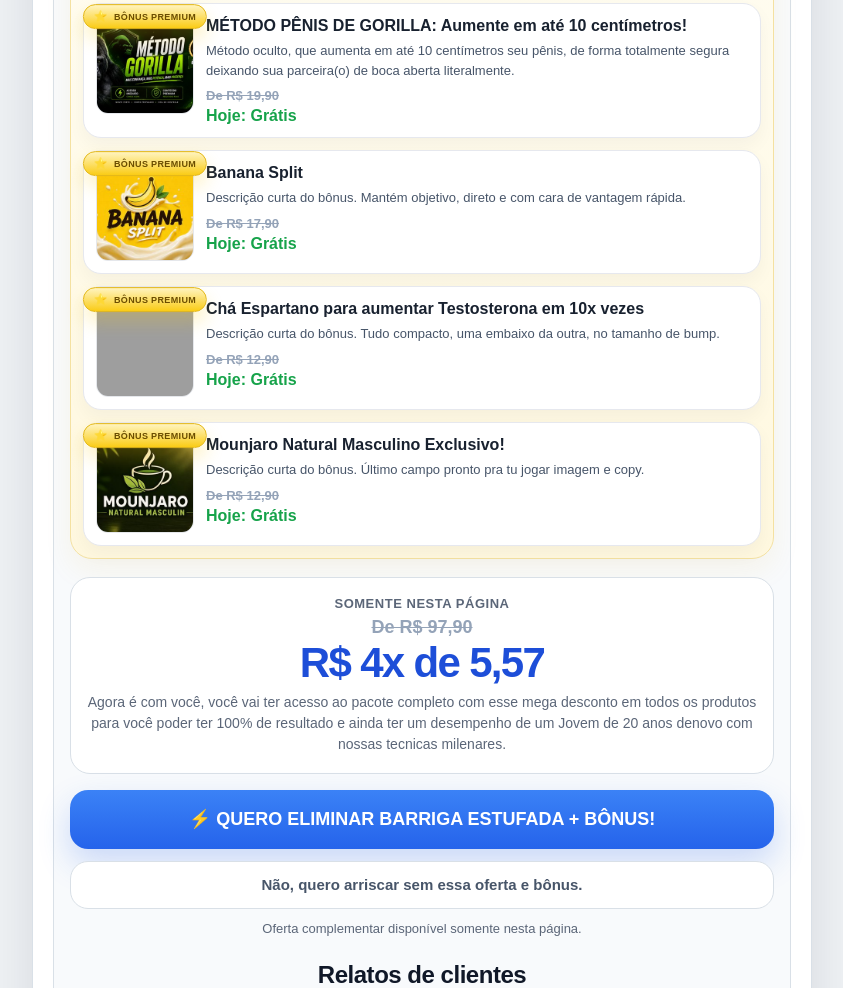
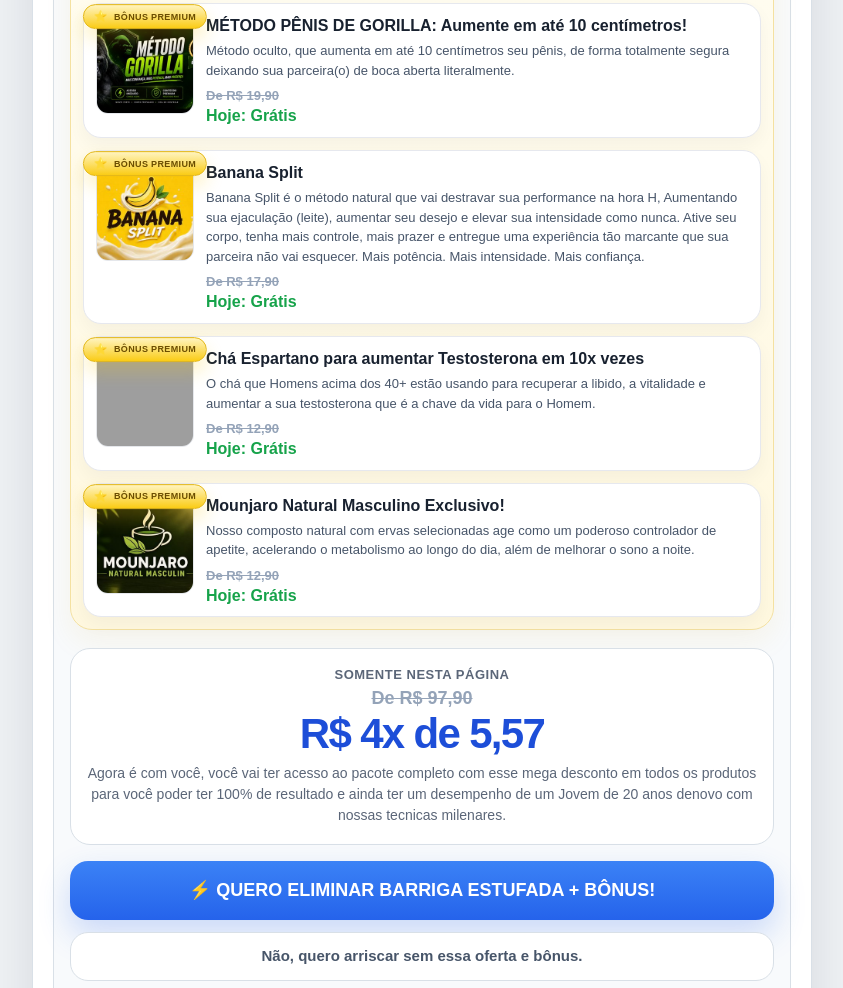
Before and after one commit to Skyagencia/taichinacadeira, a website: page upsell.html in a window 1280 px wide. Shown: the part 2230-3218 px from the top of the page, without its empty margins (218-1061 px from the left). Drawn offline with Linux system fonts and the light colour scheme; grey boxes are pictures that could not be loaded.

Commit message:
Update upsell.html

```diff
--- a/upsell.html
+++ b/upsell.html
@@ -769,7 +769,11 @@
                     </div>
                     <div class="bonus-bump-content">
                       <h4>Banana Split</h4>
-                      <p>Descrição curta do bônus. Mantém objetivo, direto e com cara de vantagem rápida.</p>
+                      <p>Banana Split é o método natural que vai destravar sua performance na hora H, Aumentando sua ejaculação (leite), aumentar seu desejo e elevar sua intensidade como nunca.
+
+Ative seu corpo, tenha mais controle, mais prazer e entregue uma experiência tão marcante que sua parceira não vai esquecer.
+
+Mais potência. Mais intensidade. Mais confiança. </p>
                       <div class="bonus-bump-price">
                         <span class="bonus-bump-old">De R$ 17,90</span>
                         <span class="bonus-bump-free">Hoje: Grátis</span>
@@ -784,7 +788,7 @@
                     </div>
                     <div class="bonus-bump-content">
                       <h4>Chá Espartano para aumentar Testosterona em 10x vezes</h4>
-                      <p>Descrição curta do bônus. Tudo compacto, uma embaixo da outra, no tamanho de bump.</p>
+                      <p>O chá que Homens acima dos 40+ estão usando para recuperar a libido, a vitalidade e aumentar a sua testosterona que é a chave da vida para o Homem.</p>
                       <div class="bonus-bump-price">
                         <span class="bonus-bump-old">De R$ 12,90</span>
                         <span class="bonus-bump-free">Hoje: Grátis</span>
@@ -799,7 +803,7 @@
                     </div>
                     <div class="bonus-bump-content">
                       <h4>Mounjaro Natural Masculino Exclusivo!</h4>
-                      <p>Descrição curta do bônus. Último campo pronto pra tu jogar imagem e copy.</p>
+                      <p>Nosso composto natural com ervas selecionadas age como um poderoso controlador de apetite, acelerando o metabolismo ao longo do dia, além de melhorar o sono a noite. </p>
                       <div class="bonus-bump-price">
                         <span class="bonus-bump-old">De R$ 12,90</span>
                         <span class="bonus-bump-free">Hoje: Grátis</span>
```
